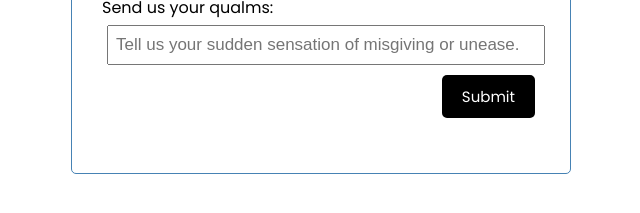
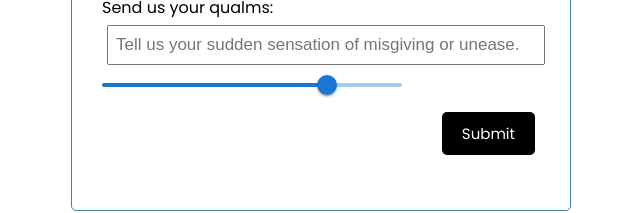
Before and after one commit to mattzcarey/qualms, a React (Create React App) app in the folder client/: page / in a window 1280 px wide. Shown: the part 254-467 px from the top of the page, without its empty margins (319-959 px from the left). Built offline with nearby package versions, Linux system fonts and the light colour scheme; no server answers.

Commit message:
Added a slider to the form
Need to implement the sending of the slider value to the backend. Later date problem

```diff
--- a/client/package.json
+++ b/client/package.json
@@ -3,6 +3,9 @@
   "version": "0.1.0",
   "private": true,
   "dependencies": {
+    "@emotion/react": "^11.7.1",
+    "@emotion/styled": "^11.6.0",
+    "@mui/material": "^5.3.1",
     "@testing-library/jest-dom": "^5.16.1",
     "@testing-library/react": "^12.1.2",
     "@testing-library/user-event": "^13.5.0",
--- a/client/src/components/QualmsForm.js
+++ b/client/src/components/QualmsForm.js
@@ -2,6 +2,8 @@ import React, { useState, useEffect} from "react";
 import Axios from "axios";
 import Dropdown from "react-dropdown";
 import "react-dropdown/style.css";
+import Box from '@mui/material/Box';
+import Slider from '@mui/material/Slider';
 
 const QualmsForm = () => {
   //use states
@@ -66,6 +68,9 @@ const QualmsForm = () => {
           setFeedbackTxt(e.target.value);
         }}
       />
+      <Box width={300}>
+        <Slider defaultValue={4} min={1} max={5} aria-label="Default" valueLabelDisplay="auto" />
+      </Box>
       <div style={{ display: "flex", justifyContent: "flex-end" }}>
         <button className="btn" onClick={submitQualm}>
           Submit
```
